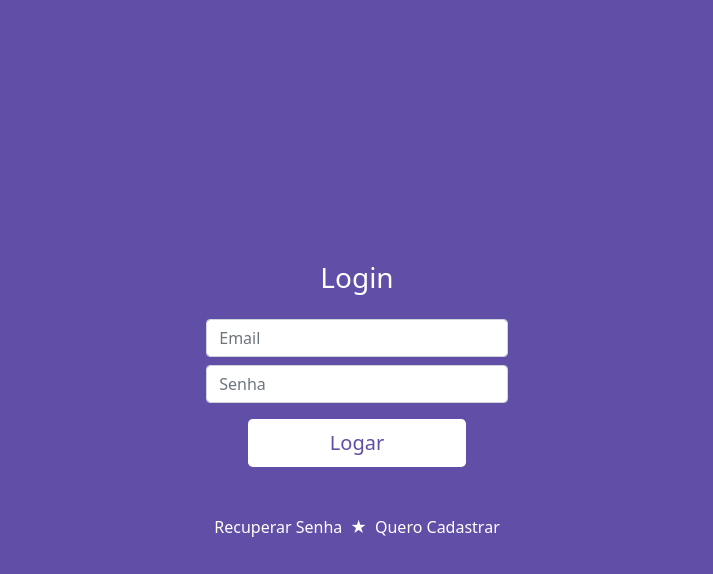
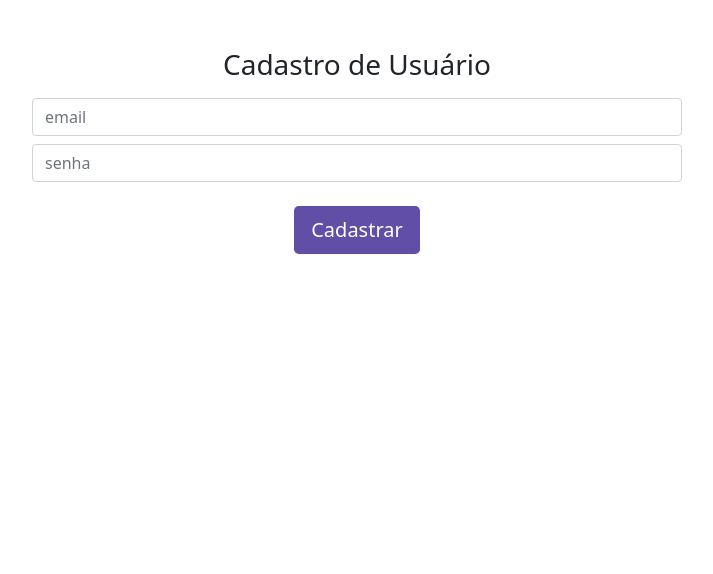
Before and after one commit to celiocausjunior/firebase-react, a React (Create React App) app in the folder eventos/: page / in a window 1280 px wide. Shown: the top 574 px of the page, without its empty margins (283-996 px from the left). Built offline with nearby package versions, Linux system fonts and the light colour scheme.

Commit message:
Exception Handler in Register and Page Register

```diff
--- a/eventos/src/App.js
+++ b/eventos/src/App.js
@@ -1,4 +1,4 @@
-import Login from "./view/login";
+import Users from "./view/users";
 import React from 'react';
 import { ToastContainer } from 'react-toastify';
 import 'react-toastify/dist/ReactToastify.css';
@@ -6,7 +6,7 @@ import 'react-toastify/dist/ReactToastify.css';
 function App() {
   return (
     <>
-      <Login />
+      <Users/>
         <ToastContainer />
     </>
   );
--- a/eventos/src/view/login/index.js
+++ b/eventos/src/view/login/index.js
@@ -1,9 +1,8 @@
 import React, { useState } from 'react';
+import { toast } from 'react-toastify';
 import firebase from '../../config/firebase';
-import { toast } from 'react-toastify';
 import 'firebase/auth';
 import './login.css'
-import { connected } from 'process';
 
 const Login = () => {
 
@@ -19,7 +18,7 @@ const Login = () => {
                 toast.info("Conexão realizada com sucesso!");
                 setMsgLogin('connected')
             }).catch(error => {
-                toast("Erro de conexão. Verifique o email e a senha cadastrados!");
+                toast.error("Erro de conexão. Verifique o email e a senha cadastrados!");
                 setMsgLogin('connectFail')
             });
 
--- /dev/null
+++ b/eventos/src/view/users/index.js
@@ -0,0 +1,55 @@
+import React, { useState } from 'react';
+import firebase from '../../config/firebase';
+import 'firebase/auth';
+import './users.css'
+import { toast } from 'react-toastify';
+
+const NewUser = () => {
+
+    const [email, setEmail] = useState();
+    const [senha, setSenha] = useState();
+    const [msgTipo, setMsgTipo] = useState();
+    const [msg, setMsg] = useState();
+
+    const register = () => {
+        setMsgTipo(null);
+
+        if (!email || !senha) {
+            setMsgTipo('error')
+            setMsg('Necessário informar email e senha para cadastrar')
+            toast.info("Necessário informar email e senha para cadastrar")
+            return msg;
+        }
+
+        firebase.auth().createUserWithEmailAndPassword(email, senha)
+        .then(response => {
+            toast.info("Cadastro Realizado!")
+            setMsgTipo('success')
+        }).catch(error => {
+           console.log(error)
+    })}
+
+
+    return (
+        <div className="form-register">
+            <form className="text-center form-login mx-auto mt-5">
+                <h1 className="h3 mb-3 text-black font-weight-bold">
+                    Cadastro de Usuário
+                    </h1>
+                <input onChange={(event) => setEmail(event.target.value)} type="email" className="form-control my-2" placeholder="email" />
+                <input onChange={(event) => setSenha(event.target.value)} type="password" className="form-control my-2" placeholder="senha" />
+
+                <button onClick={register} type="button" className="btn btn-lg btn-block mt-3 mb-5 btn-register-users">Cadastrar</button>
+
+                <div className="msg-login text-black text-center my-5">
+                    {msgTipo === ('connected') && <span><strong>WOW!</strong> Usuário cadastrado com sucesso! &#128526;</span>}
+                    {msgTipo === ('error') && <span>  <strong>Ops!</strong>  Invalid Email or password! &#128532; </span>}
+                </div>
+
+            </form>
+
+        </div>
+    );
+}
+
+export default NewUser;
--- /dev/null
+++ b/eventos/src/view/users/users.css
@@ -0,0 +1,13 @@
+.form-login{
+    max-width: 650px;
+}
+
+.btn-register-users{
+    background-color: #614ea6;
+    color: white;
+}
+
+.btn-register-users:hover{
+    background-color: #f21667;
+    color: white;
+}
```
